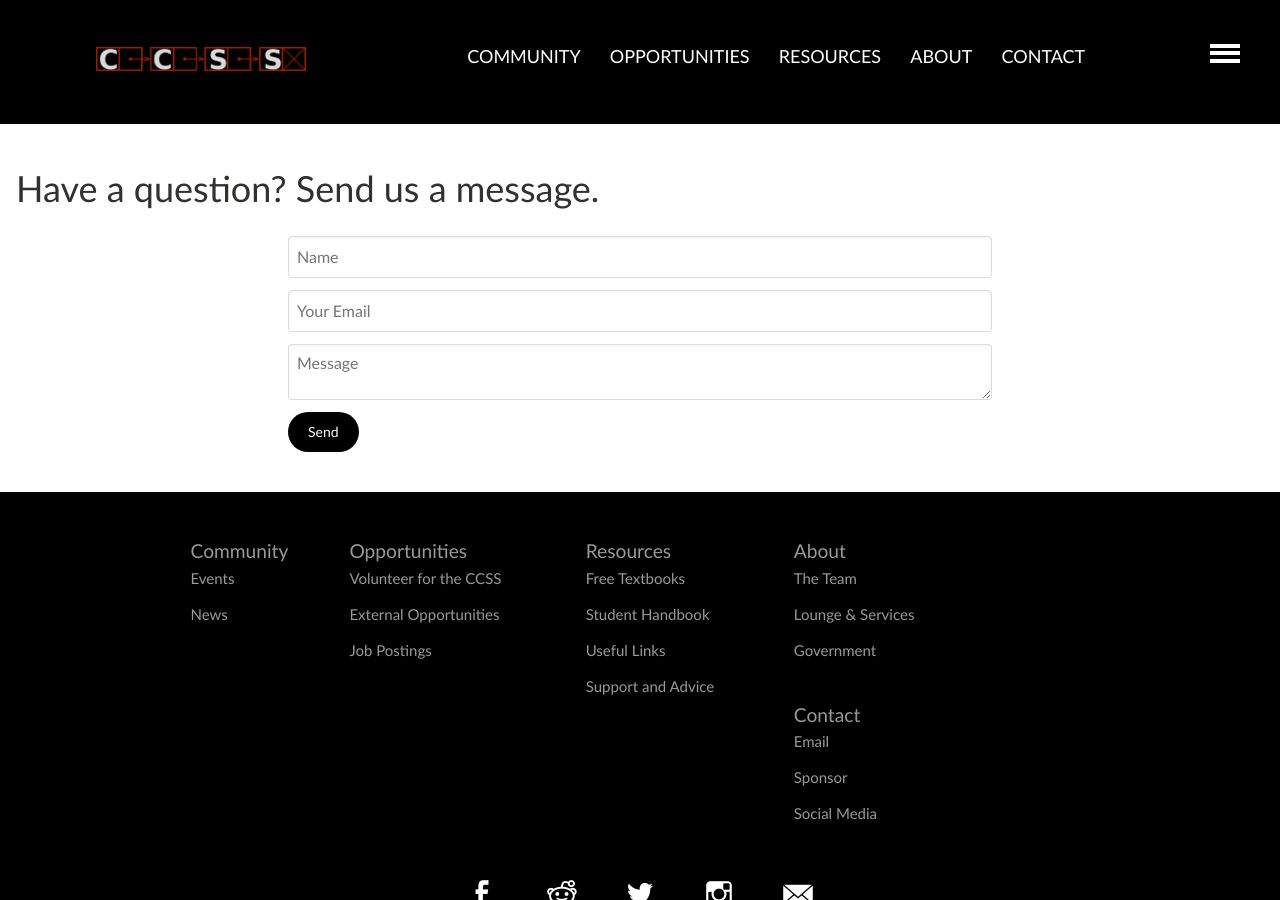
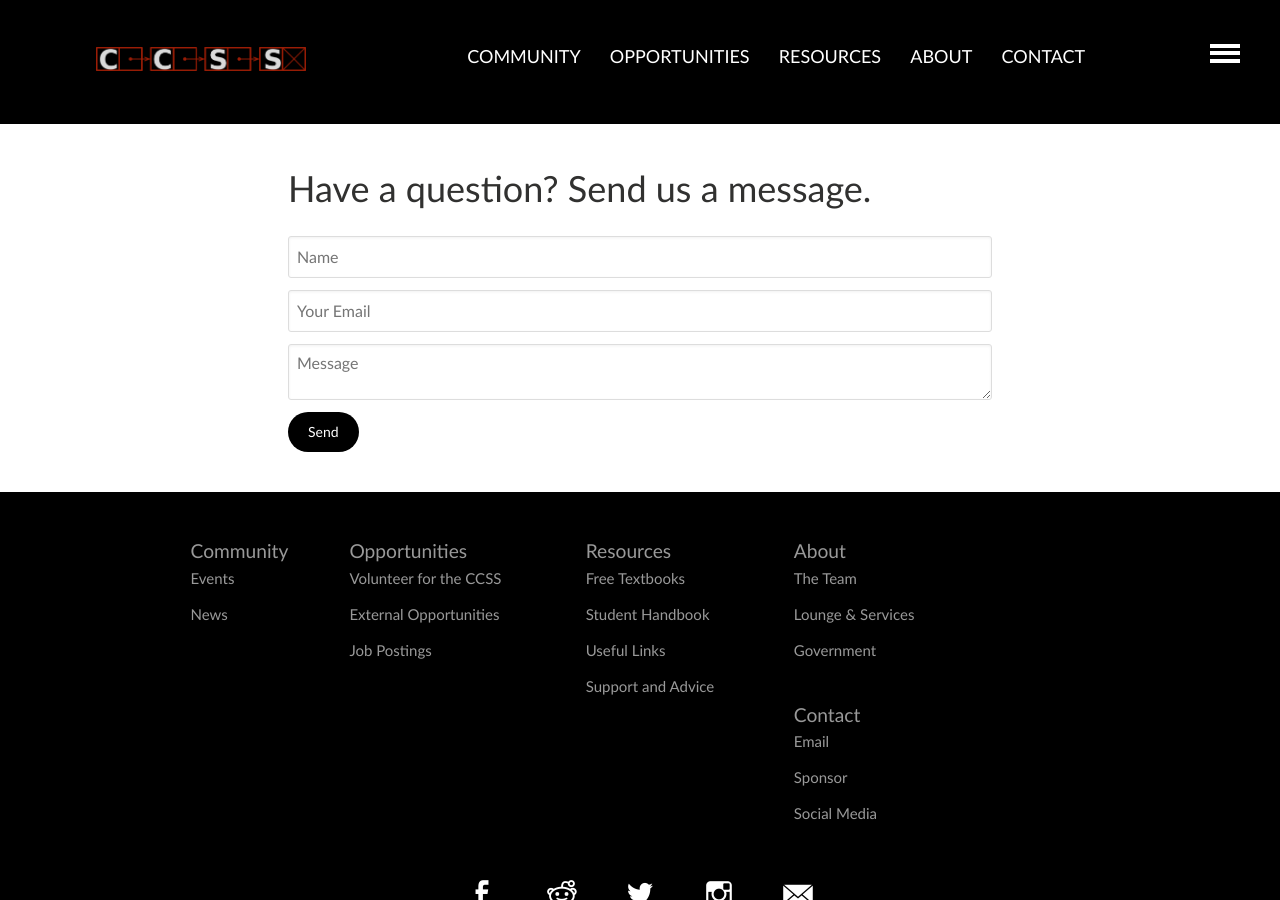
Before and after one commit to brittnylapierre/ccss_web, a Jekyll site: the page built from contact/email/index.md, in a window 1280 px wide. Built offline with Jekyll 4.4.1, drawn with Linux system fonts in a browser that asks for light colours.

Commit message:
Update index.md

```diff
--- a/contact/email/index.md
+++ b/contact/email/index.md
@@ -4,13 +4,14 @@ permalink: /contact/email/
 title: Contact Us
 published: true
 ---
-<h1>Have a question? Send us a message.</h1>
-
-<form class="basic-form" action="https://formspree.io/brittny.lapierre@gmail.com" method="POST">
+<div class="basic-form">
+  <h1>Have a question? Send us a message.</h1>
+  <form action="https://formspree.io/brittny.lapierre@gmail.com" method="POST">
     <input type="hidden" name="_subject" value="Email Page" />
     <input type="hidden" name="_next" value="//mywebsite.com/thanks.html" />
     <input type="text" name="name" placeholder="Name">
     <input type="email" name="_replyto" placeholder="Your Email">
     <textarea name="message" placeholder="Message"></textarea>
     <input type="submit" value="Send">
-</form>
+  </form>
+</div>
```
